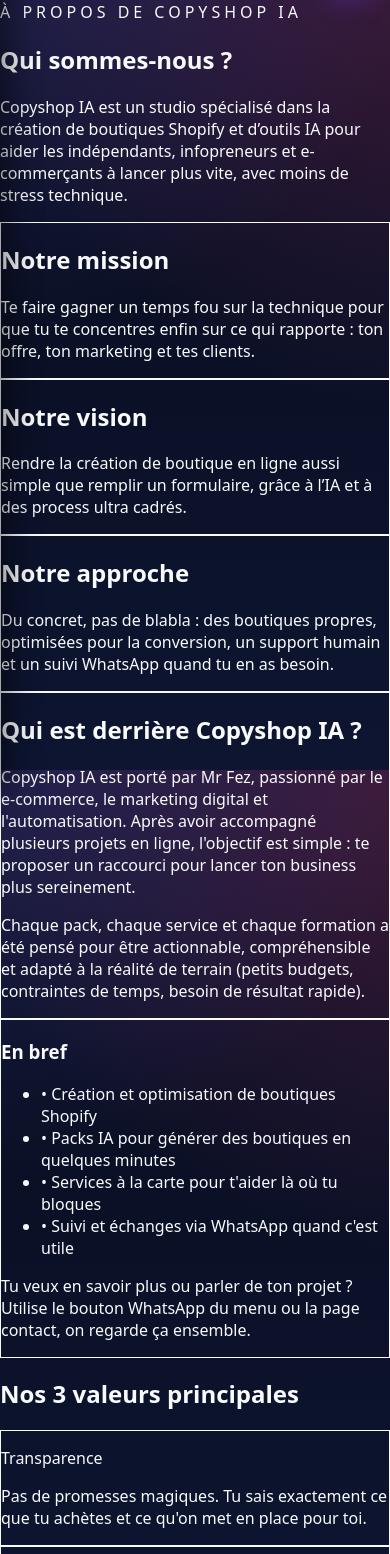
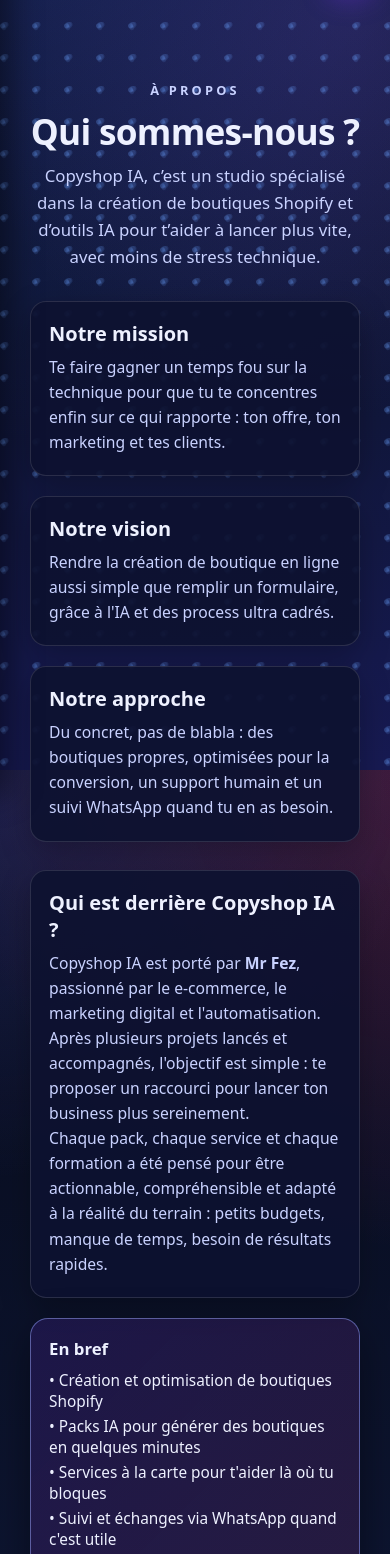
Before and after one commit to Mrfezz/copyshop-ia, a Next.js app: page /qui-sommes-nous in a window 390 px wide. Shown: the part 74-1628 px from the top of the page. Built offline with nearby package versions, Linux system fonts and the light colour scheme.

Commit message:
Clean footer menu mobile

```diff
--- a/app/qui-sommes-nous/page.tsx
+++ b/app/qui-sommes-nous/page.tsx
@@ -1,130 +1,289 @@
 // app/qui-sommes-nous/page.tsx
+import type React from "react";
+
+const COLORS = {
+  bgTop: "#0b1026",
+  bgMid: "#0f1635",
+  bgBottom: "#171a52",
+
+  text: "#eef1ff",
+  muted: "#c9d2ff",
+
+  cardBg: "rgba(14,18,48,0.92)",
+  border: "rgba(255,255,255,0.12)",
+
+  violet: "#6a2fd6",
+  violetDeep: "#4338ca",
+  pink: "#e64aa7",
+};
 
 export default function QuiSommesNousPage() {
   return (
-    <main className="min-h-[calc(100vh-80px)] px-4 py-10 text-slate-100">
-      <div className="max-w-5xl mx-auto space-y-10">
-        {/* Header */}
-        <section className="space-y-3">
-          <p className="text-xs font-semibold uppercase tracking-[0.25em] text-indigo-300">
-            À propos de Copyshop IA
+    <main style={styles.page}>
+      {/* Fond dégradé + points comme les autres pages */}
+      <div style={styles.bgGradient} />
+      <div style={styles.bgDots} />
+
+      <section style={styles.container}>
+        {/* HEADER */}
+        <header style={styles.header}>
+          <p style={styles.kicker}>À PROPOS</p>
+          <h1 style={styles.title}>Qui sommes-nous ?</h1>
+          <p style={styles.sub}>
+            Copyshop IA, c’est un studio spécialisé dans la création de
+            boutiques Shopify et d’outils IA pour t’aider à lancer plus vite,
+            avec moins de stress technique.
           </p>
-          <h1 className="text-3xl md:text-4xl font-black">
-            Qui sommes-nous ?
-          </h1>
-          <p className="text-slate-300 max-w-2xl text-sm md:text-base">
-            Copyshop IA est un studio spécialisé dans la création de boutiques
-            Shopify et d’outils IA pour aider les indépendants, infopreneurs
-            et e-commerçants à lancer plus vite, avec moins de stress
-            technique.
-          </p>
-        </section>
+        </header>
 
-        {/* 3 blocs : mission / vision / approche */}
-        <section className="grid gap-6 md:grid-cols-3">
-          <div className="rounded-2xl border border-white/5 bg-white/5 p-4 md:p-5">
-            <h2 className="text-sm font-semibold text-indigo-200 mb-2">
-              Notre mission
-            </h2>
-            <p className="text-xs md:text-sm text-slate-200 leading-relaxed">
+        {/* 3 BLOCS : MISSION / VISION / APPROCHE */}
+        <section
+          className="qs-grid-3"
+          style={styles.grid3}
+          aria-label="Mission, vision et approche"
+        >
+          <article style={styles.card}>
+            <h2 style={styles.cardTitle}>Notre mission</h2>
+            <p style={styles.cardText}>
               Te faire gagner un temps fou sur la technique pour que tu te
               concentres enfin sur ce qui rapporte : ton offre, ton marketing
               et tes clients.
             </p>
-          </div>
+          </article>
 
-          <div className="rounded-2xl border border-white/5 bg-white/5 p-4 md:p-5">
-            <h2 className="text-sm font-semibold text-indigo-200 mb-2">
-              Notre vision
-            </h2>
-            <p className="text-xs md:text-sm text-slate-200 leading-relaxed">
+          <article style={styles.card}>
+            <h2 style={styles.cardTitle}>Notre vision</h2>
+            <p style={styles.cardText}>
               Rendre la création de boutique en ligne aussi simple que remplir
-              un formulaire, grâce à l’IA et à des process ultra cadrés.
+              un formulaire, grâce à l&apos;IA et des process ultra cadrés.
             </p>
-          </div>
+          </article>
 
-          <div className="rounded-2xl border border-white/5 bg-white/5 p-4 md:p-5">
-            <h2 className="text-sm font-semibold text-indigo-200 mb-2">
-              Notre approche
-            </h2>
-            <p className="text-xs md:text-sm text-slate-200 leading-relaxed">
-              Du concret, pas de blabla : des boutiques propres,
-              optimisées pour la conversion, un support humain et un suivi
-              WhatsApp quand tu en as besoin.
+          <article style={styles.card}>
+            <h2 style={styles.cardTitle}>Notre approche</h2>
+            <p style={styles.cardText}>
+              Du concret, pas de blabla : des boutiques propres, optimisées pour
+              la conversion, un support humain et un suivi WhatsApp quand tu en
+              as besoin.
             </p>
-          </div>
+          </article>
         </section>
 
-        {/* Bloc "qui est derrière" */}
-        <section className="grid gap-6 md:grid-cols-[1.1fr,0.9fr] items-start">
-          <div className="rounded-2xl border border-white/5 bg-white/5 p-5 md:p-6 space-y-3">
-            <h2 className="text-sm font-semibold text-indigo-200">
-              Qui est derrière Copyshop IA ?
-            </h2>
-            <p className="text-xs md:text-sm text-slate-200 leading-relaxed">
-              Copyshop IA est porté par{" "}
-              <span className="font-semibold">Mr Fez</span>, passionné par le
-              e-commerce, le marketing digital et l&apos;automatisation.
-              Après avoir accompagné plusieurs projets en ligne, l&apos;objectif
-              est simple : te proposer un raccourci pour lancer ton business
-              plus sereinement.
+        {/* QUI EST DERRIÈRE + RÉCAP */}
+        <section
+          className="qs-grid-2"
+          style={{ ...styles.grid2, marginTop: 28 }}
+        >
+          <article style={styles.card}>
+            <h2 style={styles.cardTitle}>Qui est derrière Copyshop IA ?</h2>
+            <p style={styles.cardText}>
+              Copyshop IA est porté par <strong>Mr Fez</strong>, passionné par
+              le e-commerce, le marketing digital et l&apos;automatisation.
+              Après plusieurs projets lancés et accompagnés, l&apos;objectif est
+              simple : te proposer un raccourci pour lancer ton business plus
+              sereinement.
             </p>
-            <p className="text-xs md:text-sm text-slate-200 leading-relaxed">
+            <p style={styles.cardText}>
               Chaque pack, chaque service et chaque formation a été pensé pour
-              être actionnable, compréhensible et adapté à la réalité de
-              terrain (petits budgets, contraintes de temps, besoin de résultat
-              rapide).
+              être actionnable, compréhensible et adapté à la réalité du
+              terrain : petits budgets, manque de temps, besoin de résultats
+              rapides.
             </p>
-          </div>
+          </article>
 
-          <div className="rounded-2xl border border-indigo-400/30 bg-indigo-500/10 p-5 md:p-6 space-y-3">
-            <h3 className="text-sm font-semibold text-indigo-100">
-              En bref
-            </h3>
-            <ul className="space-y-2 text-xs md:text-sm text-slate-100">
+          <aside style={styles.highlightCard}>
+            <h3 style={styles.highlightTitle}>En bref</h3>
+            <ul style={styles.list}>
               <li>• Création et optimisation de boutiques Shopify</li>
               <li>• Packs IA pour générer des boutiques en quelques minutes</li>
               <li>• Services à la carte pour t&apos;aider là où tu bloques</li>
               <li>• Suivi et échanges via WhatsApp quand c&apos;est utile</li>
             </ul>
-            <p className="text-xs md:text-sm text-slate-200 pt-1">
+            <p style={{ ...styles.cardText, marginTop: 6 }}>
               Tu veux en savoir plus ou parler de ton projet ? Utilise le
               bouton WhatsApp du menu ou la page contact, on regarde ça
               ensemble.
             </p>
-          </div>
+          </aside>
         </section>
 
-        {/* Valeurs */}
-        <section className="space-y-3">
-          <h2 className="text-sm font-semibold text-indigo-200">
+        {/* VALEURS */}
+        <section style={{ marginTop: 32 }}>
+          <h2 style={{ ...styles.cardTitle, marginBottom: 14 }}>
             Nos 3 valeurs principales
           </h2>
-          <div className="grid gap-4 md:grid-cols-3 text-xs md:text-sm text-slate-200">
-            <div className="rounded-xl border border-white/5 bg-white/5 p-4">
-              <p className="font-semibold mb-1">Transparence</p>
-              <p>
+
+          <div className="qs-grid-3" style={styles.grid3}>
+            <article style={styles.cardSoft}>
+              <p style={styles.valueTitle}>Transparence</p>
+              <p style={styles.cardText}>
                 Pas de promesses magiques. Tu sais exactement ce que tu achètes
                 et ce qu&apos;on met en place pour toi.
               </p>
-            </div>
-            <div className="rounded-xl border border-white/5 bg-white/5 p-4">
-              <p className="font-semibold mb-1">Simplicité</p>
-              <p>
+            </article>
+
+            <article style={styles.cardSoft}>
+              <p style={styles.valueTitle}>Simplicité</p>
+              <p style={styles.cardText}>
                 Process guidé, peu de jargon, et un accompagnement étape par
                 étape pour ne pas te perdre.
               </p>
-            </div>
-            <div className="rounded-xl border border-white/5 bg-white/5 p-4">
-              <p className="font-semibold mb-1">Résultats</p>
-              <p>
+            </article>
+
+            <article style={styles.cardSoft}>
+              <p style={styles.valueTitle}>Résultats</p>
+              <p style={styles.cardText}>
                 L&apos;objectif, c&apos;est que ta boutique soit en ligne,
                 crédible et prête à encaisser, pas juste “jolie sur Figma”.
               </p>
-            </div>
+            </article>
           </div>
         </section>
-      </div>
+      </section>
+
+      {/* Responsive */}
+      <style>{`
+        @media (max-width: 980px) {
+          .qs-grid-3 {
+            grid-template-columns: 1fr !important;
+          }
+          .qs-grid-2 {
+            grid-template-columns: 1fr !important;
+          }
+        }
+      `}</style>
     </main>
   );
 }
+
+const styles: Record<string, React.CSSProperties> = {
+  page: {
+    position: "relative",
+    minHeight: "100vh",
+    padding: "2.5rem 1.25rem 3rem",
+    color: COLORS.text,
+    overflow: "hidden",
+  },
+  bgGradient: {
+    position: "fixed",
+    inset: 0,
+    background:
+      "radial-gradient(1200px circle at 10% -10%, #3a6bff33, transparent 50%)," +
+      "radial-gradient(900px circle at 90% 10%, #8b5cf633, transparent 45%)," +
+      `linear-gradient(180deg, ${COLORS.bgTop} 0%, ${COLORS.bgMid} 45%, ${COLORS.bgBottom} 100%)`,
+    zIndex: -2,
+  },
+  bgDots: {
+    position: "fixed",
+    inset: 0,
+    backgroundImage:
+      "radial-gradient(circle at 8% 12%, #6aa2ff66 0 2px, transparent 3px)," +
+      "radial-gradient(circle at 12% 18%, #6aa2ff44 0 1.5px, transparent 3px)," +
+      "radial-gradient(circle at 16% 8%, #6aa2ff55 0 2px, transparent 4px)",
+    backgroundRepeat: "repeat",
+    backgroundSize: "32px 32px",
+    opacity: 0.7,
+    zIndex: -1,
+    pointerEvents: "none",
+  },
+  container: {
+    maxWidth: 1100,
+    margin: "0 auto",
+    padding: "56px 10px 28px",
+    position: "relative",
+    zIndex: 1,
+  },
+  header: {
+    textAlign: "center",
+    marginBottom: 30,
+  },
+  kicker: {
+    fontSize: "0.8rem",
+    color: COLORS.muted,
+    fontWeight: 800,
+    letterSpacing: "0.25em",
+    textTransform: "uppercase",
+    margin: 0,
+  },
+  title: {
+    fontSize: "clamp(2.2rem, 4vw, 3.4rem)",
+    fontWeight: 900,
+    margin: "8px 0 8px",
+    letterSpacing: "-0.02em",
+  },
+  sub: {
+    fontSize: "1.05rem",
+    color: COLORS.muted,
+    margin: 0,
+    maxWidth: 640,
+    marginInline: "auto",
+    lineHeight: 1.6,
+  },
+
+  grid3: {
+    display: "grid",
+    gridTemplateColumns: "repeat(3, minmax(0,1fr))",
+    gap: 20,
+  },
+  grid2: {
+    display: "grid",
+    gridTemplateColumns: "1.1fr 0.9fr",
+    gap: 20,
+    alignItems: "stretch",
+  },
+
+  card: {
+    background: COLORS.cardBg,
+    border: `1px solid ${COLORS.border}`,
+    borderRadius: 16,
+    padding: "18px 18px 20px",
+    boxShadow: "0 10px 30px rgba(0,0,0,0.25)",
+  },
+  cardSoft: {
+    background: "rgba(14,18,48,0.85)",
+    border: `1px solid ${COLORS.border}`,
+    borderRadius: 16,
+    padding: "16px 16px 18px",
+  },
+  cardTitle: {
+    fontWeight: 900,
+    fontSize: "1.25rem",
+    margin: "0 0 8px",
+  },
+  cardText: {
+    fontSize: "0.98rem",
+    color: COLORS.muted,
+    lineHeight: 1.6,
+    margin: 0,
+  },
+
+  highlightCard: {
+    background:
+      "linear-gradient(135deg, rgba(106,47,214,0.18), rgba(230,74,167,0.12))",
+    border: "1px solid rgba(148,163,255,0.5)",
+    borderRadius: 18,
+    padding: "18px 18px 20px",
+    boxShadow: "0 14px 40px rgba(0,0,0,0.4)",
+  },
+  highlightTitle: {
+    fontSize: "1.05rem",
+    fontWeight: 800,
+    color: COLORS.text,
+    margin: "0 0 10px",
+  },
+  list: {
+    listStyle: "none",
+    padding: 0,
+    margin: 0,
+    display: "grid",
+    gap: 4,
+    fontSize: "0.96rem",
+    color: COLORS.text,
+  },
+  valueTitle: {
+    fontWeight: 800,
+    margin: "0 0 6px",
+    fontSize: "1rem",
+    color: COLORS.text,
+  },
+};
```
